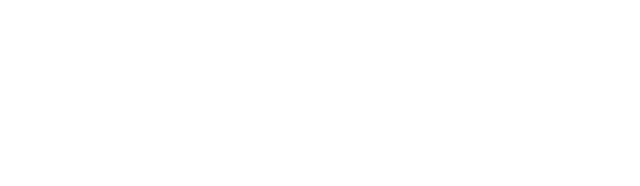
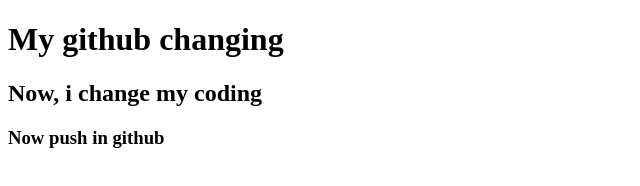
Before and after one commit to UddinNahim/my-first-repo, a plain HTML site: page index.html in a window 1280 px wide. Shown: the whole page, without its empty margins (0-640 px from the left). Drawn offline with Linux system fonts and the light colour scheme.

Commit message:
added header

```diff
--- a/index.html
+++ b/index.html
@@ -7,6 +7,8 @@
     <title>My first Github Repo</title>
 </head>
 <body>
-
+    <h1>My github changing </h1>
+    <h2>Now, i change my coding</h2>
+    <h3>Now push in github</h3>
 </body>
 </html>
```
